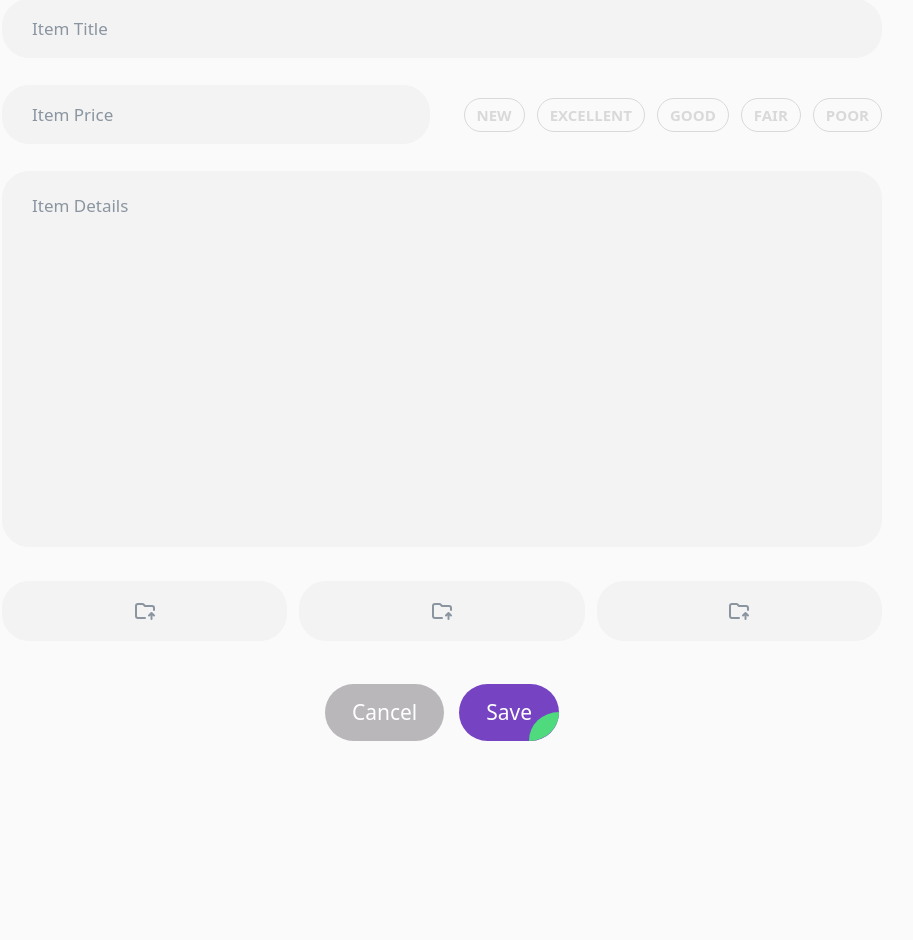
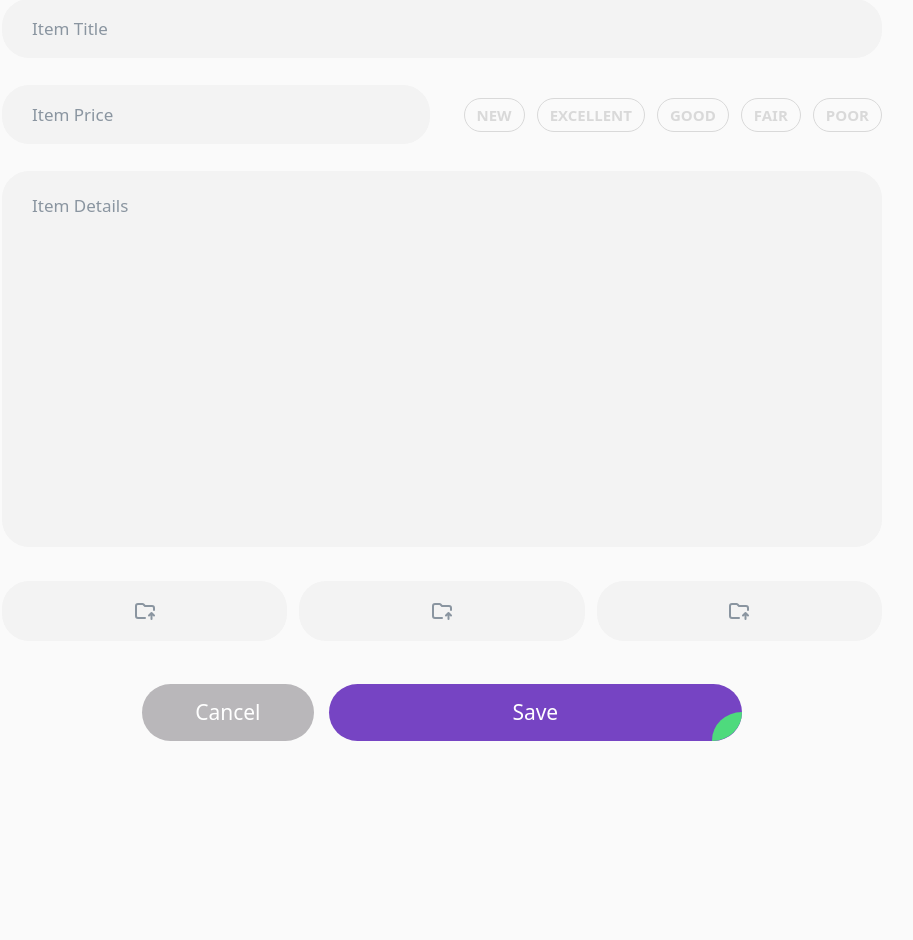
Before and after one commit to MyeonggyunPark/pf2_market, a Django app: page /item/create/ in a window 1280 px wide. Shown: the part 268-1208 px from the top of the page, without its empty margins (198-1111 px from the left). Run offline with Django 5.2, Linux system fonts and the light colour scheme; style sheets or scripts are compiled from the project's sources; some libraries are stand-ins or nearby versions.

Commit message:
style: adjust button layout to make Save button wider than Cancel

```diff
--- a/market/templates/market/item_form.html
+++ b/market/templates/market/item_form.html
@@ -233,16 +233,16 @@
 
 
   {% comment %} Form action buttons: Cancel (back to list) and Save (submit form) {% endcomment %}
-  <div class="col-span-2 flex max-w-[600px] mx-auto mt-4">
+  <div class="col-span-2 flex w-full max-w-[600px] mx-auto mt-4">
 
     {% comment %} Cancel button: go back to item detail on edit, or home (item list) on create {% endcomment %}
     <a href="{% if postitem %}{% url 'item-detail' postitem.id %}{% else %}{% url 'home' %}{% endif %}"
-      class="podo-button large secondary flex-1 mr-[15px] text-center">
+      class="podo-button large secondary grow mr-[15px] text-center">
       Cancel
     </a>
 
     {% comment %} Save button: submit the form and create a new item {% endcomment %}
-    <button type="submit" class="podo-button large primary flex-6 text-center">
+    <button type="submit" class="podo-button large primary grow-6 text-center">
       Save
     </button>
   </div>
```
